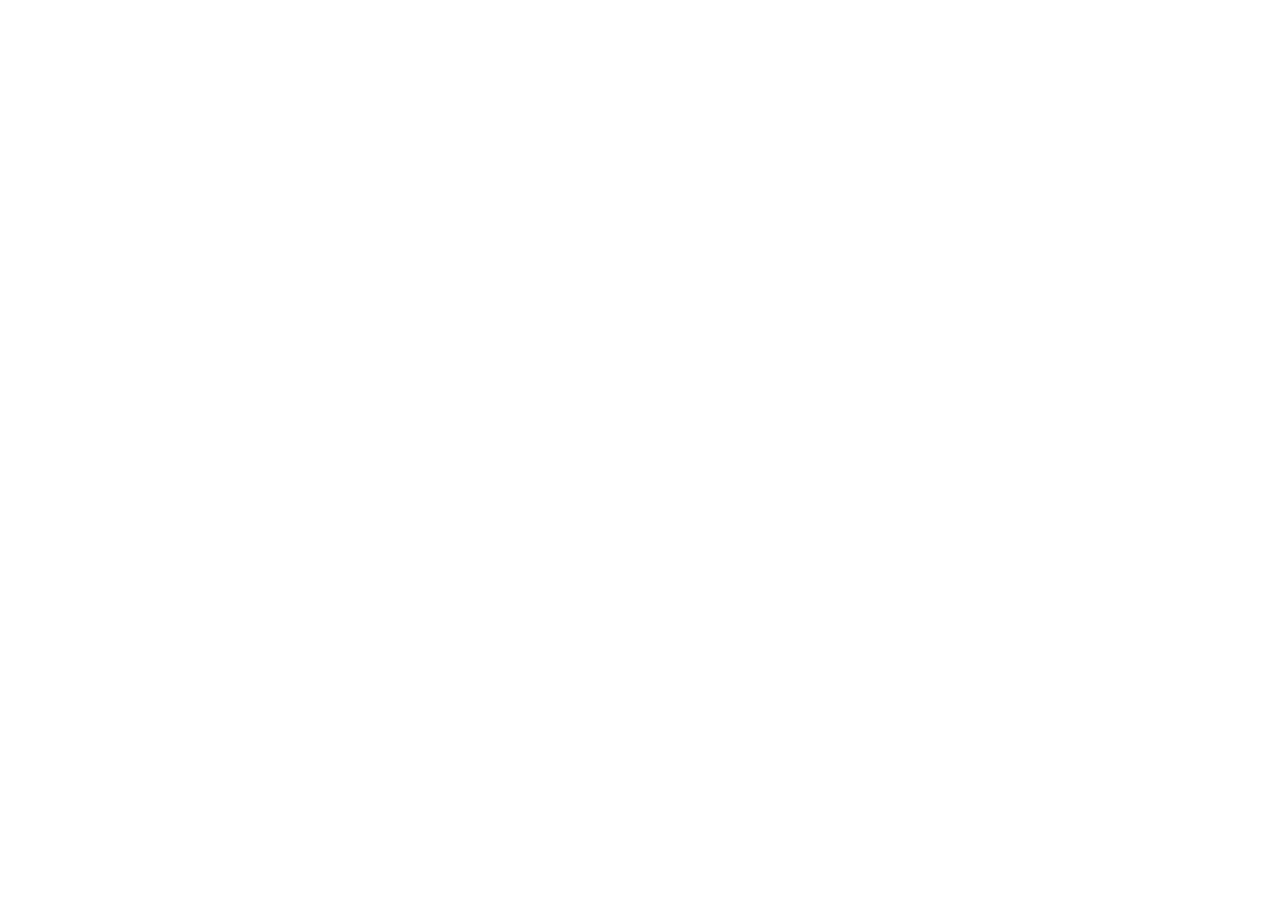
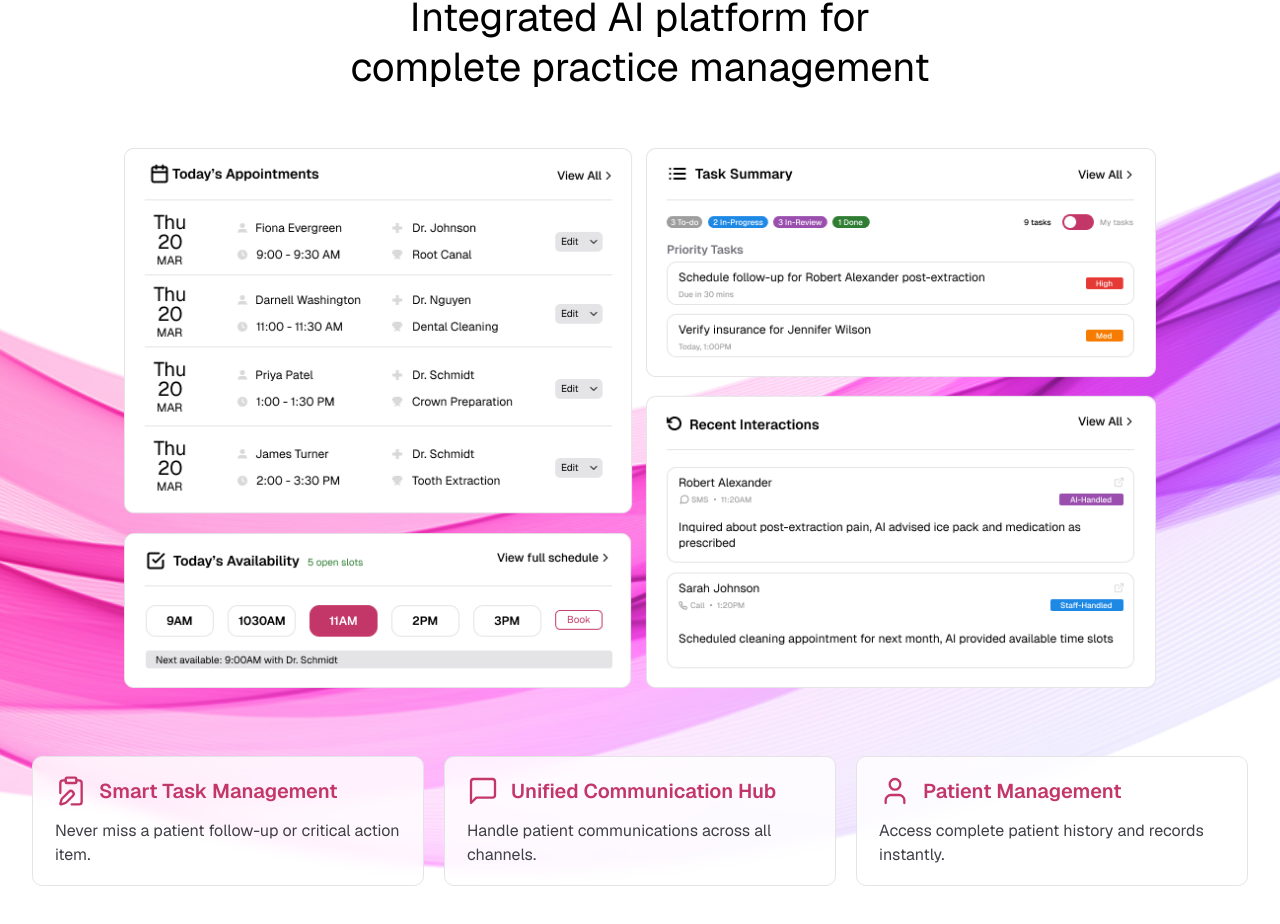
Before and after one commit to Airo-DDS/airodental-landing, a Next.js app: page / in a window 1280 px wide. Shown: the part 1650-2574 px from the top of the page. Before the commit the page ends 1504 px from the top, so only its background shows below. Built offline with nearby package versions, Linux system fonts and the light colour scheme.

Commit message:
added features section

```diff
--- a/app/page.tsx
+++ b/app/page.tsx
@@ -1,6 +1,7 @@
 import Header from "@/components/Header"
 import Hero from "@/components/Hero"
 import Overview from "@/components/Overview"
+import Features from "@/components/Features"
 
 export default function Home() {
   return (
@@ -9,6 +10,7 @@
       <main>
         <Hero />
         <Overview />
+        <Features />
         {/* Additional sections can be added here */}
       </main>
     </div>
--- /dev/null
+++ b/components/Features.tsx
@@ -0,0 +1,218 @@
+"use client"
+
+import React from "react"
+import { motion } from "framer-motion"
+import Image from "next/image"
+import { ClipboardEdit, MessageSquare, User } from "lucide-react"
+
+// Enhanced animation variants
+const fadeIn = {
+  hidden: { opacity: 0, y: 30 },
+  visible: (custom: number) => ({
+    opacity: 1,
+    y: 0,
+    transition: {
+      delay: custom * 0.15,
+      duration: 0.7,
+      ease: [0.215, 0.61, 0.355, 1] // Custom cubic bezier for natural motion
+    }
+  })
+}
+
+const scaleIn = {
+  hidden: { opacity: 0, scale: 0.9 },
+  visible: {
+    opacity: 1,
+    scale: 1,
+    transition: {
+      duration: 0.7,
+      ease: [0, 0.71, 0.2, 1.01] // "Spring" like bounce effect
+    }
+  }
+}
+
+const cardHoverTransition = {
+  type: "spring",
+  stiffness: 300,
+  damping: 20
+}
+
+export default function Features() {
+  return (
+    <section className="relative w-full overflow-hidden py-[50px] md:py-[90px]">
+      {/* Background Image with parallax effect */}
+      <motion.div
+        className="absolute inset-0 z-0"
+        initial={{ y: 0 }}
+        animate={{
+          y: [0, -15, 0],
+          transition: {
+            duration: 20,
+            repeat: Number.POSITIVE_INFINITY,
+            repeatType: "mirror",
+            ease: "linear"
+          }
+        }}
+      >
+        <Image
+          src="/features-section-bg-image.png"
+          alt="Background pattern"
+          fill
+          className="object-cover"
+          priority
+        />
+      </motion.div>
+
+      {/* Content Container */}
+      <div className="relative z-10 max-w-7xl mx-auto px-4 sm:px-6 lg:px-8">
+        {/* Title Container */}
+        <motion.div
+          className="text-center"
+          initial="hidden"
+          whileInView="visible"
+          viewport={{ once: true, amount: 0.1, margin: "-100px" }}
+        >
+          <motion.div
+            variants={fadeIn}
+            custom={0}
+            className="text-[18px] sm:text-[20px] md:text-[24px] font-normal font-[family-name:var(--font-geist-sans)] text-[#808080] text-center mb-[8px] sm:mb-[12px]"
+          >
+            YOUR INTELLIGENT DASHBOARD
+          </motion.div>
+
+          <motion.div
+            variants={fadeIn}
+            custom={0.5}
+            className="text-[28px] sm:text-[32px] md:text-[40px] font-normal font-[family-name:var(--font-geist-sans)] text-black text-center max-w-3xl mx-auto leading-tight"
+          >
+            Integrated AI platform for
+            <br className="hidden sm:inline" />{" "}
+            complete practice management
+          </motion.div>
+        </motion.div>
+
+        {/* Image Section with subtle floating animation */}
+        <motion.div
+          variants={scaleIn}
+          initial="hidden"
+          whileInView="visible"
+          viewport={{ once: true, amount: 0.2 }}
+          className="mt-8 sm:mt-10 md:mt-16 relative"
+        >
+          <motion.div
+            className="relative w-full h-[250px] xs:h-[300px] sm:h-[380px] md:h-[420px] lg:h-[540px] rounded-lg overflow-hidden"
+            animate={{
+              y: [0, -8, 0],
+              transition: {
+                duration: 4,
+                repeat: Number.POSITIVE_INFINITY,
+                repeatType: "reverse",
+                ease: "easeInOut"
+              }
+            }}
+          >
+            <Image
+              src="/dashboard-screenshots.png"
+              alt="Dashboard screenshots"
+              fill
+              className="object-contain"
+              sizes="(max-width: 640px) 90vw, (max-width: 768px) 80vw, (max-width: 1024px) 70vw, 1000px"
+            />
+          </motion.div>
+        </motion.div>
+
+        {/* Cards Section */}
+        <motion.div
+          className="mt-[30px] sm:mt-[40px] md:mt-[60px] grid grid-cols-1 sm:grid-cols-2 md:grid-cols-3 gap-4 sm:gap-5 lg:gap-[20px]"
+          initial="hidden"
+          whileInView="visible"
+          viewport={{ once: true, amount: 0.1 }}
+        >
+          {/* Card 1 */}
+          <motion.div
+            variants={fadeIn}
+            custom={1}
+            className="border border-[#E4E4E7] p-[18px_22px] rounded-[10px] bg-white/80 backdrop-blur-sm"
+            whileHover={{
+              y: -8,
+              boxShadow: "0 10px 25px -5px rgba(0, 0, 0, 0.1), 0 10px 10px -5px rgba(0, 0, 0, 0.04)",
+              transition: cardHoverTransition
+            }}
+          >
+            <div className="flex items-center mb-3">
+              <motion.div
+                className="text-[#C33768] mr-3"
+                whileHover={{ scale: 1.1, rotate: 5 }}
+                transition={{ type: "spring", stiffness: 400, damping: 10 }}
+              >
+                <ClipboardEdit size={32} strokeWidth={1.75} />
+              </motion.div>
+              <div className="text-[18px] sm:text-[20px] font-semibold font-[family-name:var(--font-geist-sans)] text-[#C33768]">
+                Smart Task Management
+              </div>
+            </div>
+            <div className="text-[16px] font-normal font-[family-name:var(--font-geist-sans)] text-[#3F3F46]">
+              Never miss a patient follow-up or critical action item.
+            </div>
+          </motion.div>
+
+          {/* Card 2 */}
+          <motion.div
+            variants={fadeIn}
+            custom={1.5}
+            className="border border-[#E4E4E7] p-[18px_22px] rounded-[10px] bg-white/80 backdrop-blur-sm"
+            whileHover={{
+              y: -8,
+              boxShadow: "0 10px 25px -5px rgba(0, 0, 0, 0.1), 0 10px 10px -5px rgba(0, 0, 0, 0.04)",
+              transition: cardHoverTransition
+            }}
+          >
+            <div className="flex items-center mb-3">
+              <motion.div
+                className="text-[#C33768] mr-3"
+                whileHover={{ scale: 1.1, rotate: 5 }}
+                transition={{ type: "spring", stiffness: 400, damping: 10 }}
+              >
+                <MessageSquare size={32} strokeWidth={1.75} />
+              </motion.div>
+              <div className="text-[18px] sm:text-[20px] font-semibold font-[family-name:var(--font-geist-sans)] text-[#C33768]">
+                Unified Communication Hub
+              </div>
+            </div>
+            <div className="text-[16px] font-normal font-[family-name:var(--font-geist-sans)] text-[#3F3F46]">
+              Handle patient communications across all channels.
+            </div>
+          </motion.div>
+
+          {/* Card 3 */}
+          <motion.div
+            variants={fadeIn}
+            custom={2}
+            className="border border-[#E4E4E7] p-[18px_22px] rounded-[10px] bg-white/80 backdrop-blur-sm sm:col-span-2 md:col-span-1"
+            whileHover={{
+              y: -8,
+              boxShadow: "0 10px 25px -5px rgba(0, 0, 0, 0.1), 0 10px 10px -5px rgba(0, 0, 0, 0.04)",
+              transition: cardHoverTransition
+            }}
+          >
+            <div className="flex items-center mb-3">
+              <motion.div
+                className="text-[#C33768] mr-3"
+                whileHover={{ scale: 1.1, rotate: 5 }}
+                transition={{ type: "spring", stiffness: 400, damping: 10 }}
+              >
+                <User size={32} strokeWidth={1.75} />
+              </motion.div>
+              <div className="text-[18px] sm:text-[20px] font-semibold font-[family-name:var(--font-geist-sans)] text-[#C33768]">
+                Patient Management
+              </div>
+            </div>
+            <div className="text-[16px] font-normal font-[family-name:var(--font-geist-sans)] text-[#3F3F46]">
+              Access complete patient history and records instantly.
+            </div>
+          </motion.div>
+        </motion.div>
+      </div>
+    </section>
+  )
+}
```
Also changed, not shown: public/dashboard-screenshots.png (added), public/features-section-bg-image.png (added).
